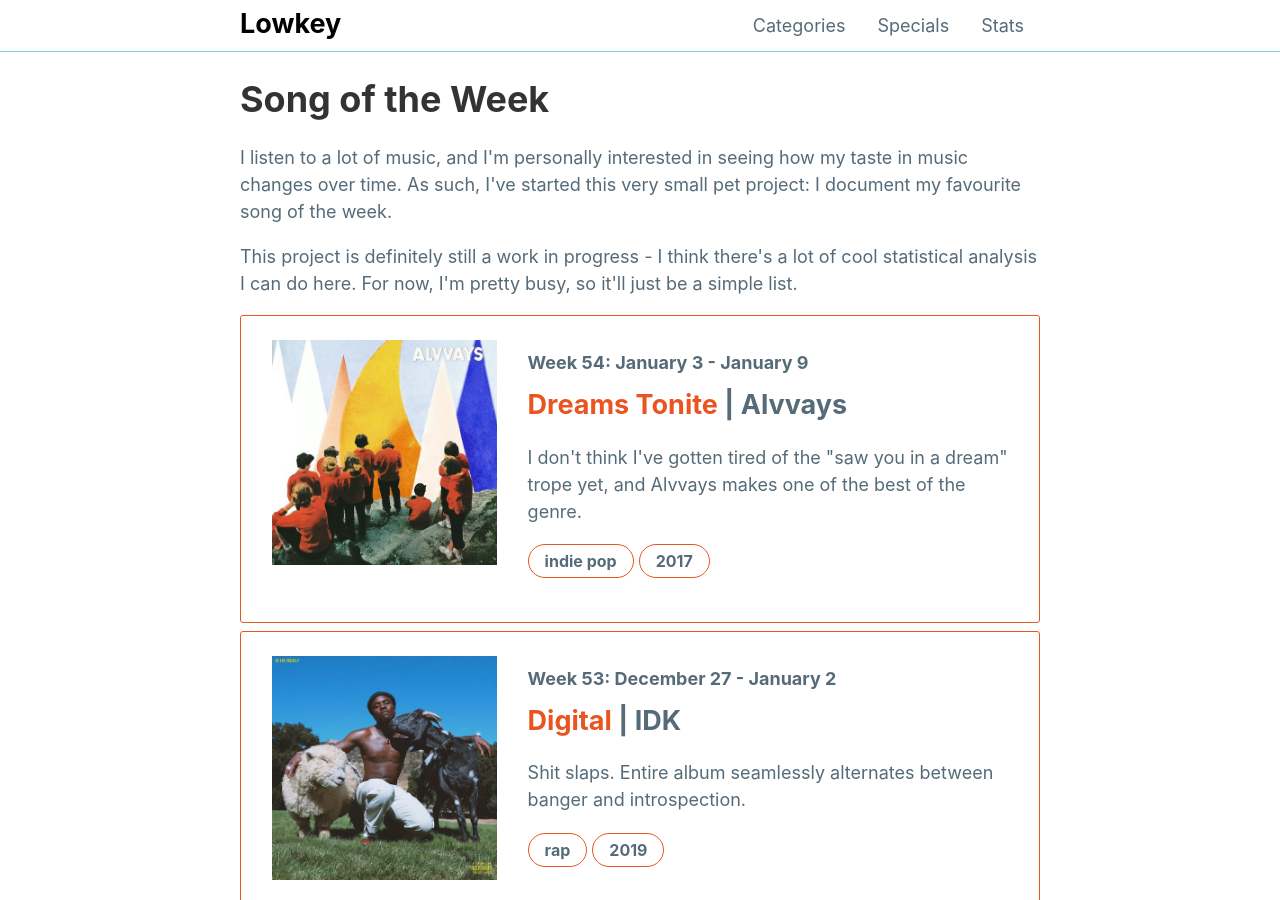
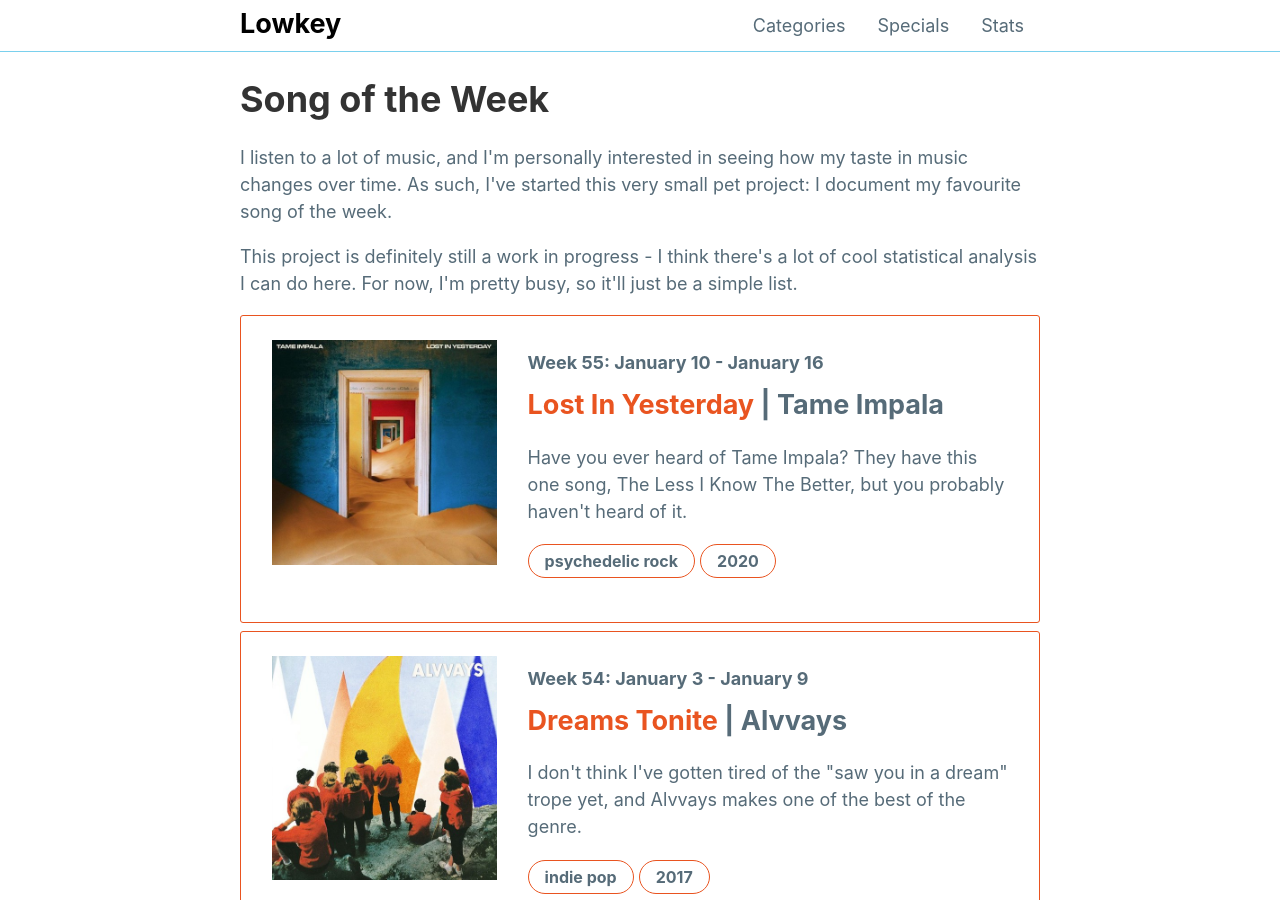
Before and after one commit to mattxwang/lowkey, a Jekyll site: the page built from _stats/song-of-the-week.html, in a window 1280 px wide and 900 px high. Built offline with Jekyll 4.4.1, drawn with Linux system fonts in a browser that asks for light colours; comment, search, counter and statistics services are not loaded.

Commit message:
lost in yesterday

```diff
--- a/_data/sotw.yml
+++ b/_data/sotw.yml
@@ -538,3 +538,13 @@ week54:
   year: 2017
   blurb: >
     I don't think I've gotten tired of the "saw you in a dream" trope yet, and Alvvays makes one of the best of the genre.
+week55:
+  week: "Week 55: January 10 - January 16"
+  title: "Lost In Yesterday"
+  artist: "Tame Impala"
+  album: "Lost In Yesterday (single)"
+  album_art: "lost-in-yesterday.jpg"
+  genre: "psychedelic rock"
+  year: 2020
+  blurb: >
+    Have you ever heard of Tame Impala? They have this one song, The Less I Know The Better, but you probably haven't heard of it.
```
Also changed, not shown: img/albums/lost-in-yesterday.jpg (added).
